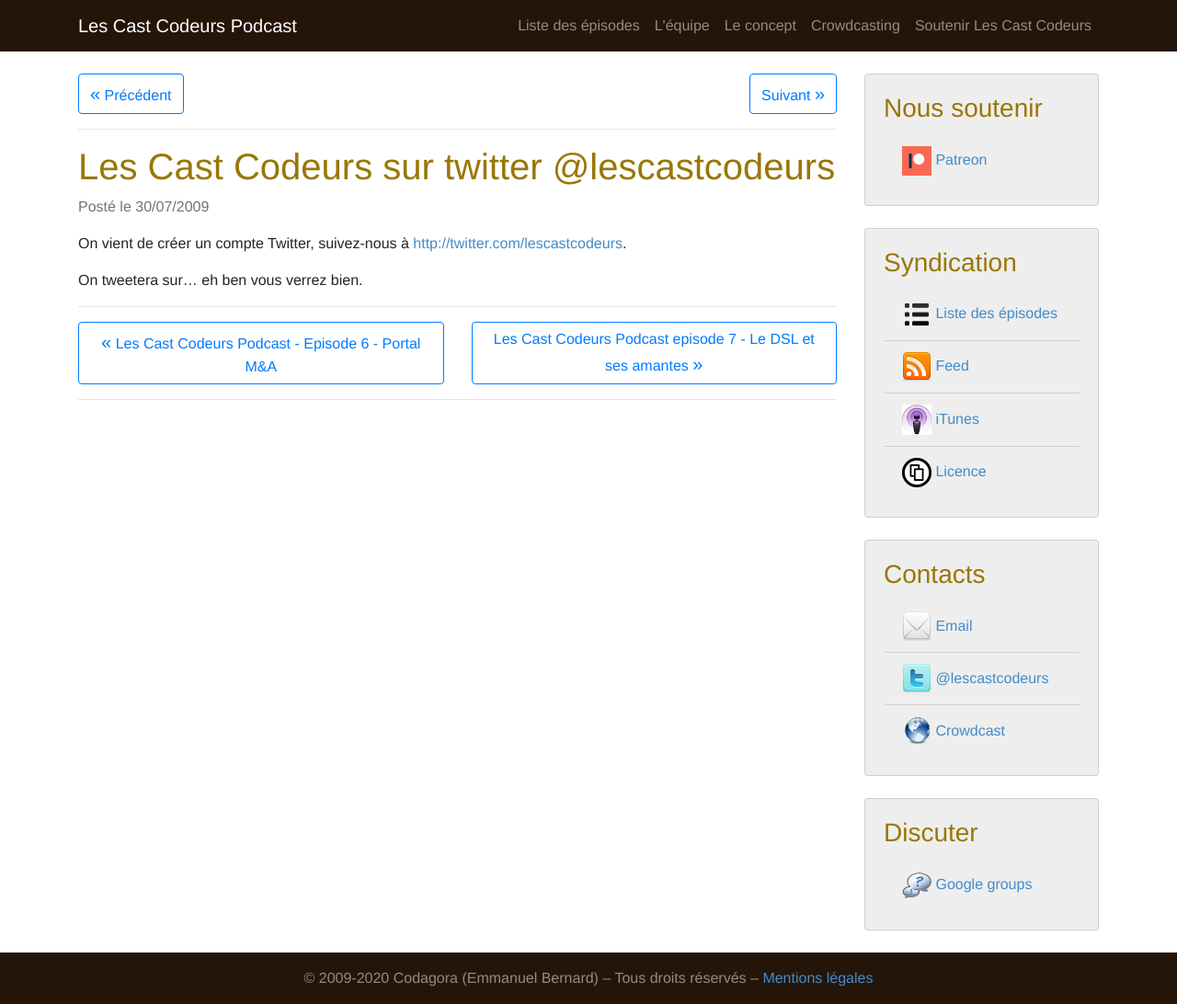
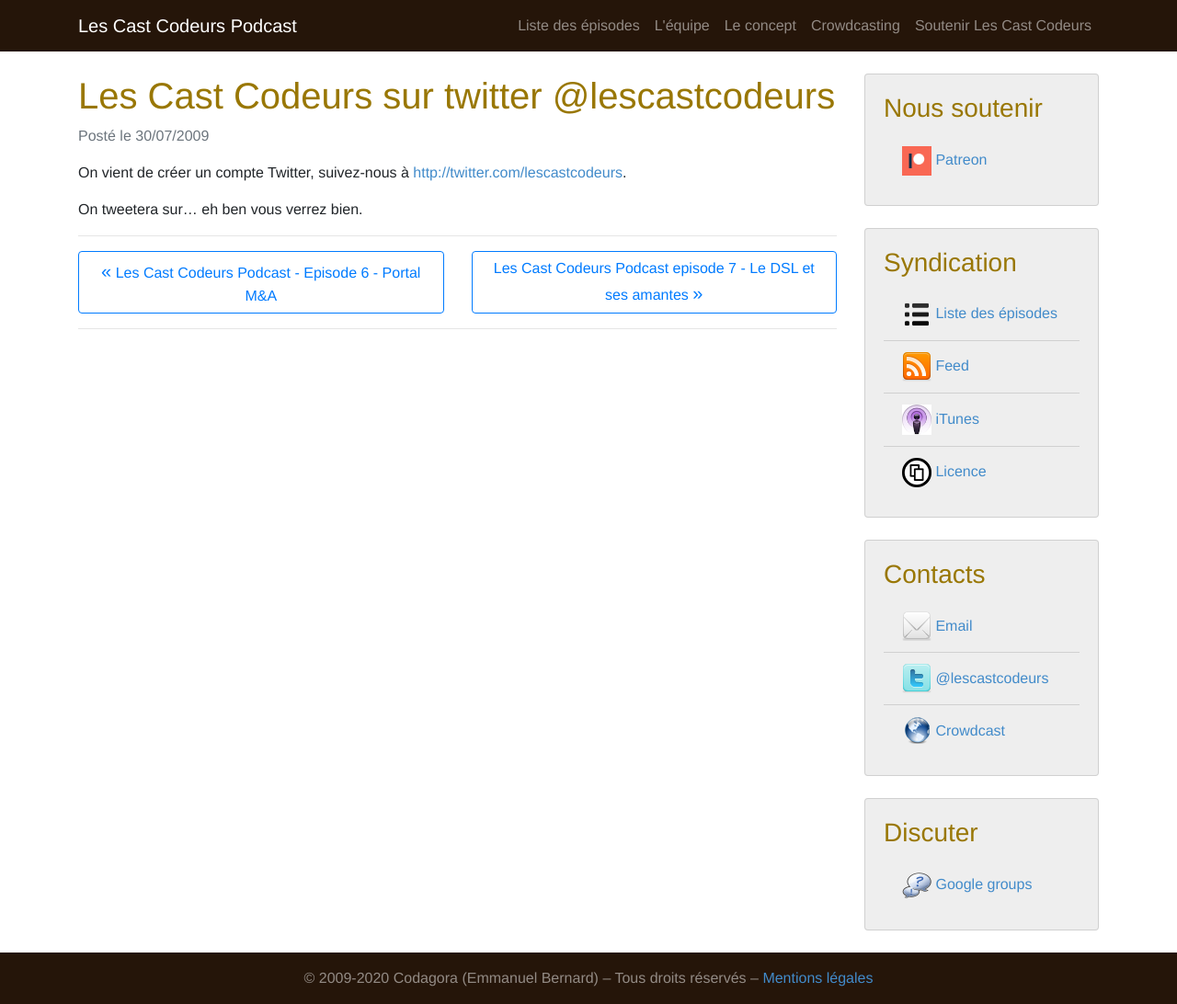
Before and after one commit to lescastcodeurs/lescastcodeurs.com, a Jekyll site: the page built from _posts/2009-07-30-les-cast-codeurs-sur-twitter-lescastcodeurs.md, in a window 1280 px wide. Shown: the whole page at 92% size. Built offline with Jekyll 4.4.1, drawn with Linux system fonts in a browser that asks for light colours; comment, search, counter and statistics services are not loaded.

Commit message:
Suppression des liens de navigation 'Précédent' / 'Suivant' en haut des articles (relates to #62)

```diff
--- a/_includes/post-small-navigation.html
+++ /dev/null
@@ -1,17 +0,0 @@
-<div class="post-nav row">
-  {% if page.previous.url %}
-  <div class="col-6">
-    <a href="{{ page.previous.url }}" class="btn btn-outline-primary" title="{{ page.previous.title }}">
-      <span class="lead">&laquo;</span> Précédent
-    </a>
-  </div>
-  {% endif %}
-
-  {% if page.next.url %}
-  <div class="col-6 text-right">
-    <a href="{{ page.next.url }}" class="btn btn-outline-primary" title="{{ page.next.title }}">
-      Suivant <span class="lead">&raquo;</span>
-    </a>
-  </div>
-  {% endif %}
-</div>
--- a/_layouts/blog-post.html
+++ b/_layouts/blog-post.html
@@ -1,10 +1,6 @@
 ---
 layout: default
 ---
-
-{%- include post-small-navigation.html -%}
-
-<hr>
 
 <article class="post h-entry" itemscope itemtype="http://schema.org/BlogPosting">
 
```
